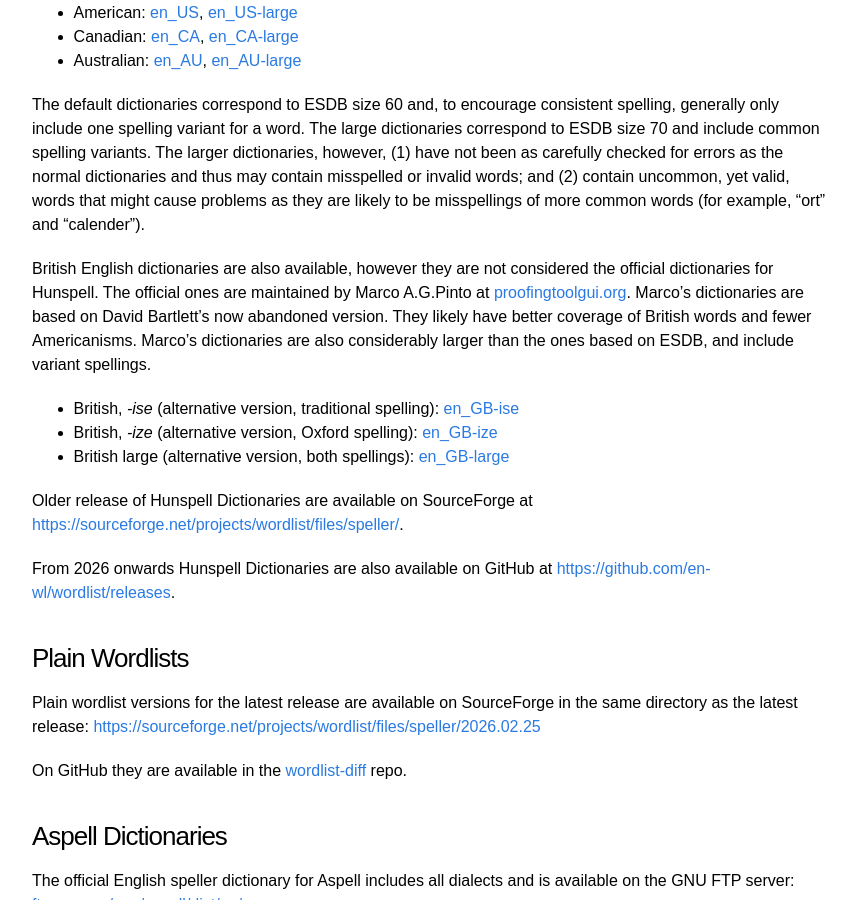
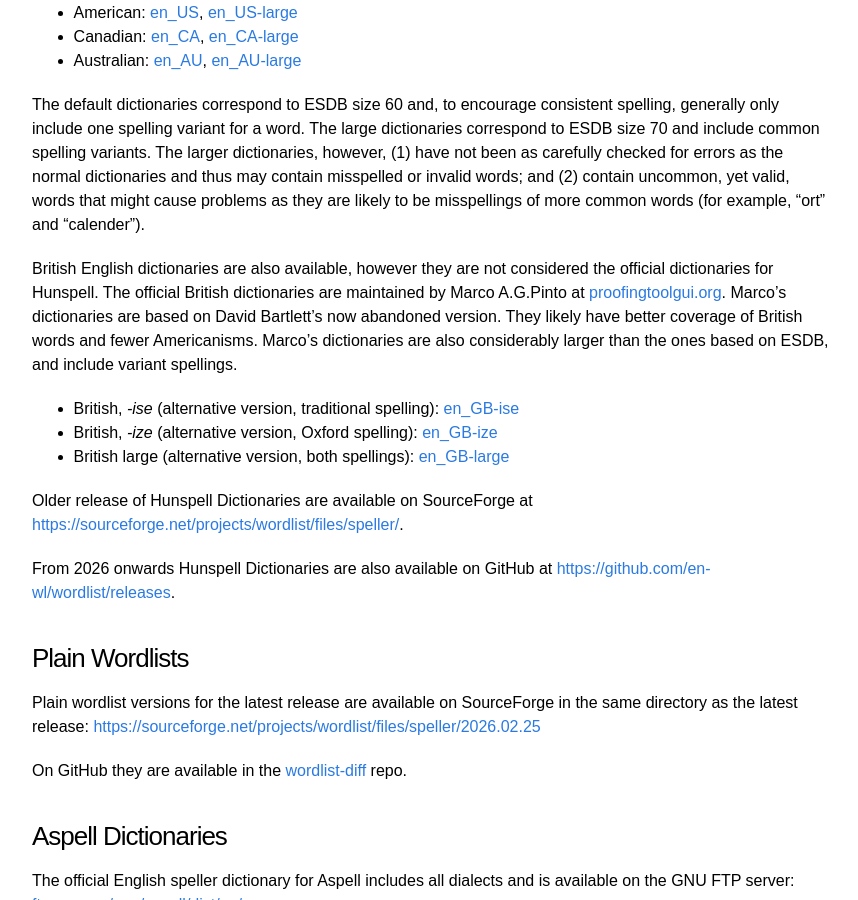
Before and after one commit to en-wl/en-wl.github.io, a Jekyll site: the page built from dicts.md, in a window 1280 px wide and 900 px high, scrolled down 351 px. Shown: the whole window, without its empty margins (208-1066 px from the left). Built offline with Jekyll 4.4.1, drawn with Linux system fonts in a browser that asks for light colours.

Commit message:
Clarify wording in dicts.md.

```diff
--- a/dicts.md
+++ b/dicts.md
@@ -31,8 +31,8 @@ might cause problems as they are likely to be misspellings of more common
 words (for example, "ort" and "calender").
 
 British English dictionaries are also available, however they are not
-considered the official dictionaries for Hunspell.  The official ones are
-maintained by Marco A.G.Pinto at <a
+considered the official dictionaries for Hunspell.  The official British
+dictionaries are maintained by Marco A.G.Pinto at <a
 href="https://proofingtoolgui.org/">proofingtoolgui.org</a>.  Marco's
 dictionaries are based on David Bartlett's now abandoned version.  They likely
 have better coverage of British words and fewer Americanisms.  Marco's
```
